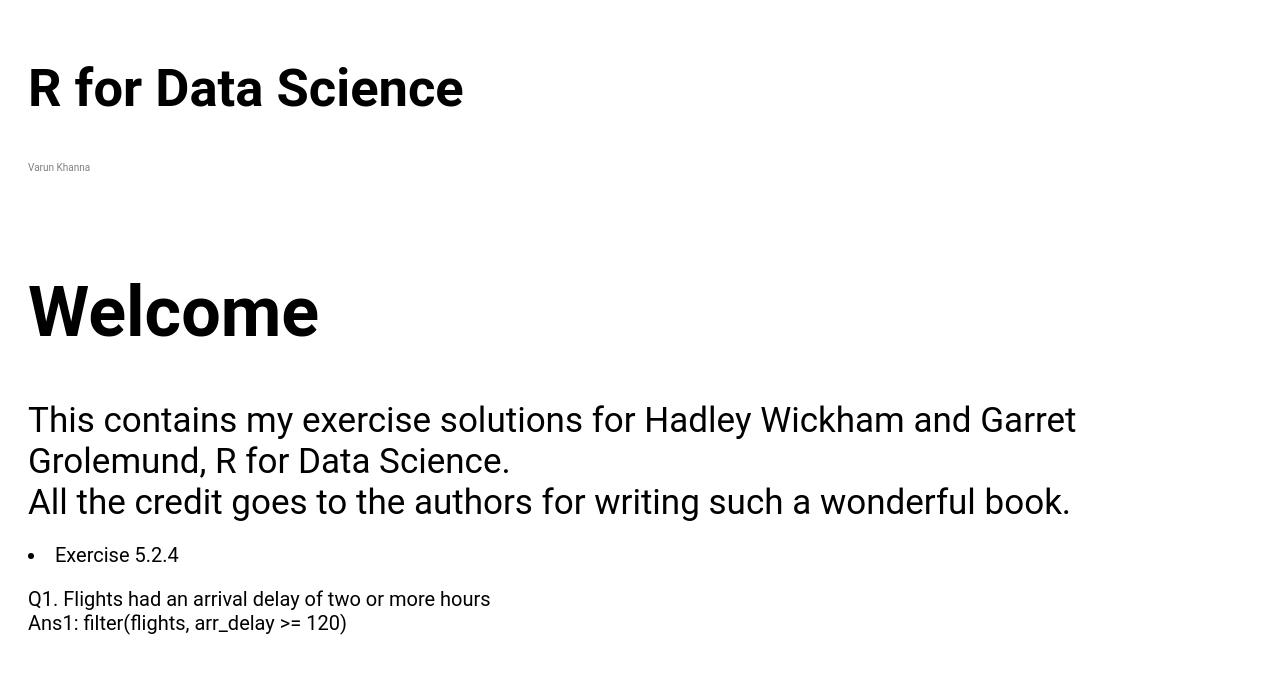
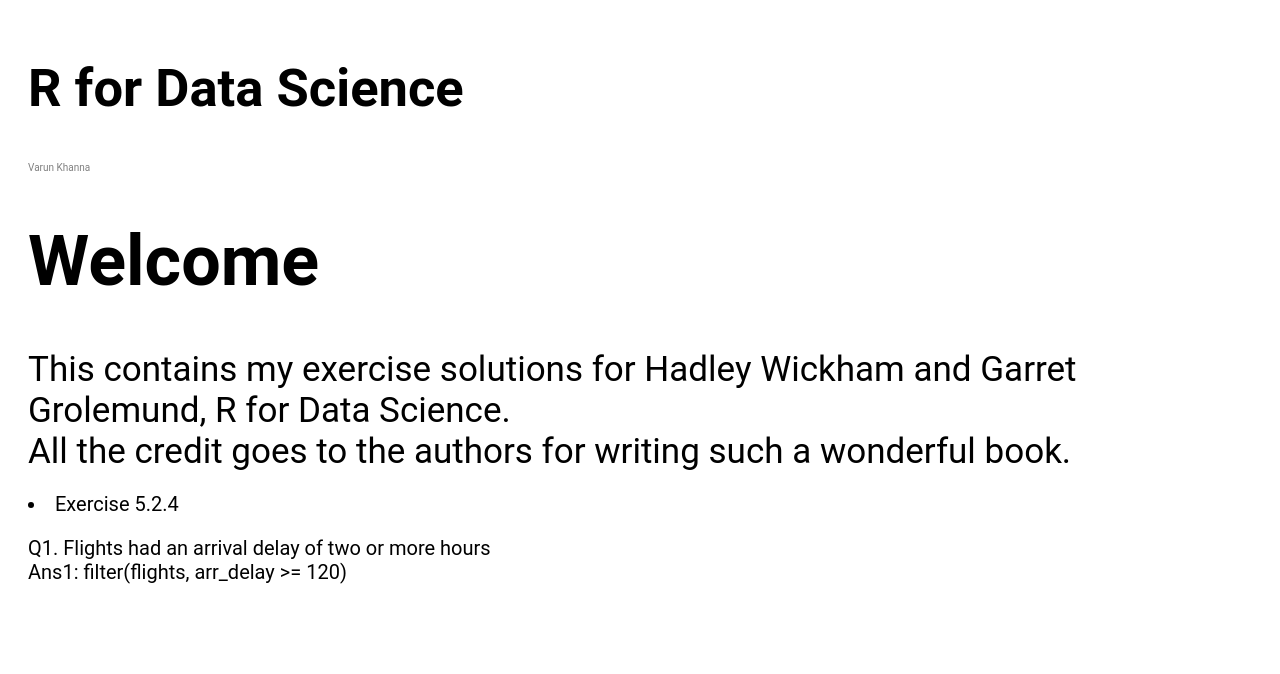
Before and after one commit to imvarun9/R-for-Data-Science, a plain HTML site: page index.html in a window 1280 px wide. Drawn offline with Linux system fonts and the light colour scheme.

Commit message:
Update index.html

```diff
--- a/index.html
+++ b/index.html
@@ -6,7 +6,7 @@
     </head>
   <body>
    <div class = "header"><h2> R for Data Science </h2>
-     <p>Varun Khanna</p><br>
+     <p>Varun Khanna</p>
     <p><h1>Welcome</h1>
     This contains my exercise solutions for Hadley Wickham and Garret Grolemund, R for Data Science.
      <br>All the credit goes to the authors for writing such a wonderful book.</br>
```
